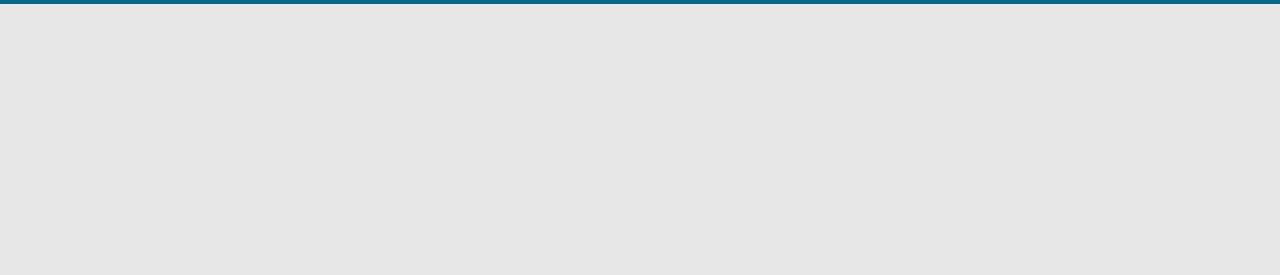
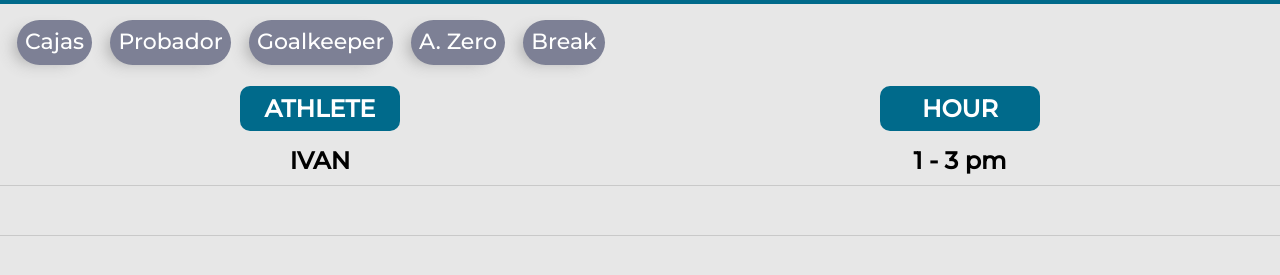
Before and after one commit to AreYouIvan/gameplan, a website with bundled scripts: page index.html in a window 1280 px wide. Shown: the part 51-326 px from the top of the page. Built offline with nearby package versions, Linux system fonts and the light colour scheme.

Commit message:
nearly done

```diff
--- a/index.html
+++ b/index.html
@@ -23,6 +23,7 @@
       <nav>
         <h1 class="hero">GamePlan</h1>
         <div class="menu_icon">
+          <a href="https://www.google.com">
             <svg
               width="40"
               height="25"
@@ -35,16 +36,35 @@
               <line y1="13" x2="42" y2="13" stroke="white" stroke-width="2" />
               <line y1="25" x2="42" y2="25" stroke="white" stroke-width="2" />
             </svg>
+          </a>
         </div>
       </nav>
     </header>
     <section class="carrousel">
-      <div class="position cashier"></div>
-      <div class="position fitting room"></div>
-      <div class="position goalkeeper"></div>
-      <div class="position athlete_zero"></div>
-      <div class="position break"></div>
+      <div class="position cashier">Cajas</div>
+      <div class="position fitting room">Probador</div>
+      <div class="position goalkeeper">Goalkeeper</div>
+      <div class="position athlete_zero">A. Zero</div>
+      <div class="position break">Break</div>
     </section>
+    <div class="titles">
+      <div class="athlete_title">
+        <h2>ATHLETE</h2>
+      </div>
+      <div class="schedule_title">
+        <h2>HOUR</h2>
+      </div>
+    </div>
+    <div class="table">
+      <div class="table_columns column1">
+        <h2 class="name">IVAN</h2>
+      </div>
+      <div class="table_columns column2">
+        <h2 class="hour">1 - 3 pm</h2>
+      </div>
+      <div class="table_columns column1"></div>
+      <div class="table_columns column2"></div>
+    </div>
     <script type="module" src="./source/index.js"></script>
   </body>
 </html>
--- a/styles/index.css
+++ b/styles/index.css
@@ -20,7 +20,7 @@ body {
 }
 
 nav {
-  width: 100%;
+  width: auto;
   height: 55px;
   display: flex;
   align-items: center;
--- a/styles/tablecontent.css
+++ b/styles/tablecontent.css
@@ -1,4 +1,13 @@
 /* Right here, I'll write the style code for the content table. */
+:root {
+  --background-color: #e7e7e7;
+  --text-color: #ffffff;
+  --main-color: #006a8b;
+  --main-font: "Montserrat", sans-serif;
+  --shadow-color: #9496a7;
+  --dark-color: #000000;
+  /* font-family: "Roboto", sans-serif; */
+}
 
 .contenttable {
   width: 100%;
@@ -7,21 +16,73 @@
   display: grid;
 }
 
-.athlete {
-  margin: 20px;
-  border: solid 1px red;
-  width: 50%;
+.carrousel {
+  /* border: 1px solid red; */
+  height: 70px;
+  white-space: nowrap;
+  margin: 6px 0;
+  /* white-space: nowrap; */
+  overflow: auto;
+  padding: 0 10px;
 }
 
+.position .goalkeeper {
+  width: 180px;
+}
 
+.position {
+  margin: 10px 7px 5px;
+  height: 45px;
+  width: auto;
+  display: inline-block;
+  border-radius: 100px;
+  box-shadow: -10px 5px 15px -7px rgba(166, 166, 166, 0.89);
 
-.athlete-props {
-  /* display: none; */
-  width: 300px;
-  height: 200px;
-  border: 1px solid red;
-  position: absolute;
-  right: 200px;
-  bottom: 300px
+  /* border: 1px solid red; */
+  padding: 8px;
+  overflow: hidden;
+  background-color: var(--shadow-color);
+  /* Font Size Properties */
+  font-size: 22px;
+  text-align: center;
+  font-weight: 500;
+}
 
+.table {
+  /* border: 1px solid red; */
+  height: auto;
+  width: auto;
+  display: grid;
+  grid-template-columns: 50% 50%;
+  grid-template-rows: 50px 50px;
+  color: var(--dark-color);
 }
+
+.table_columns {
+  border-bottom: 1px solid #c9c9c9;
+}
+
+.table_columns h2 {
+  text-align: center;
+  height: 100%;
+  padding: 10px;
+}
+
+.titles {
+  width: auto;
+  display: flex;
+  justify-content: space-around;
+  /* position: absolute; */
+  height: 50px;
+}
+
+.athlete_title,
+.schedule_title {
+  background-color: var(--main-color);
+  width: 160px;
+  height: 45px;
+  padding: 10px;
+  border-radius: 10px;
+  text-align: center;
+  padding: 8px 0;
+}
```
Lines whose indentation alone changed are shown as unchanged.
